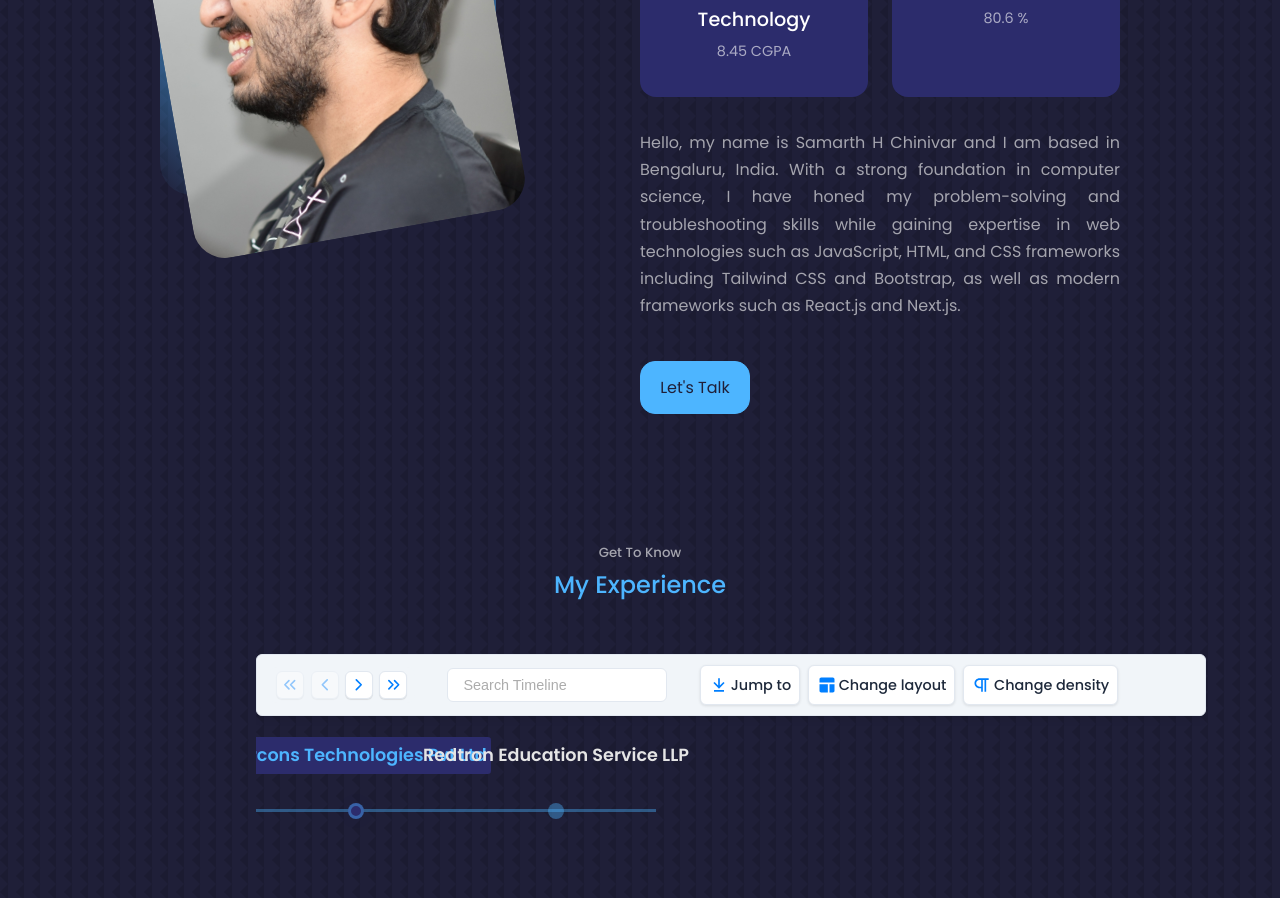
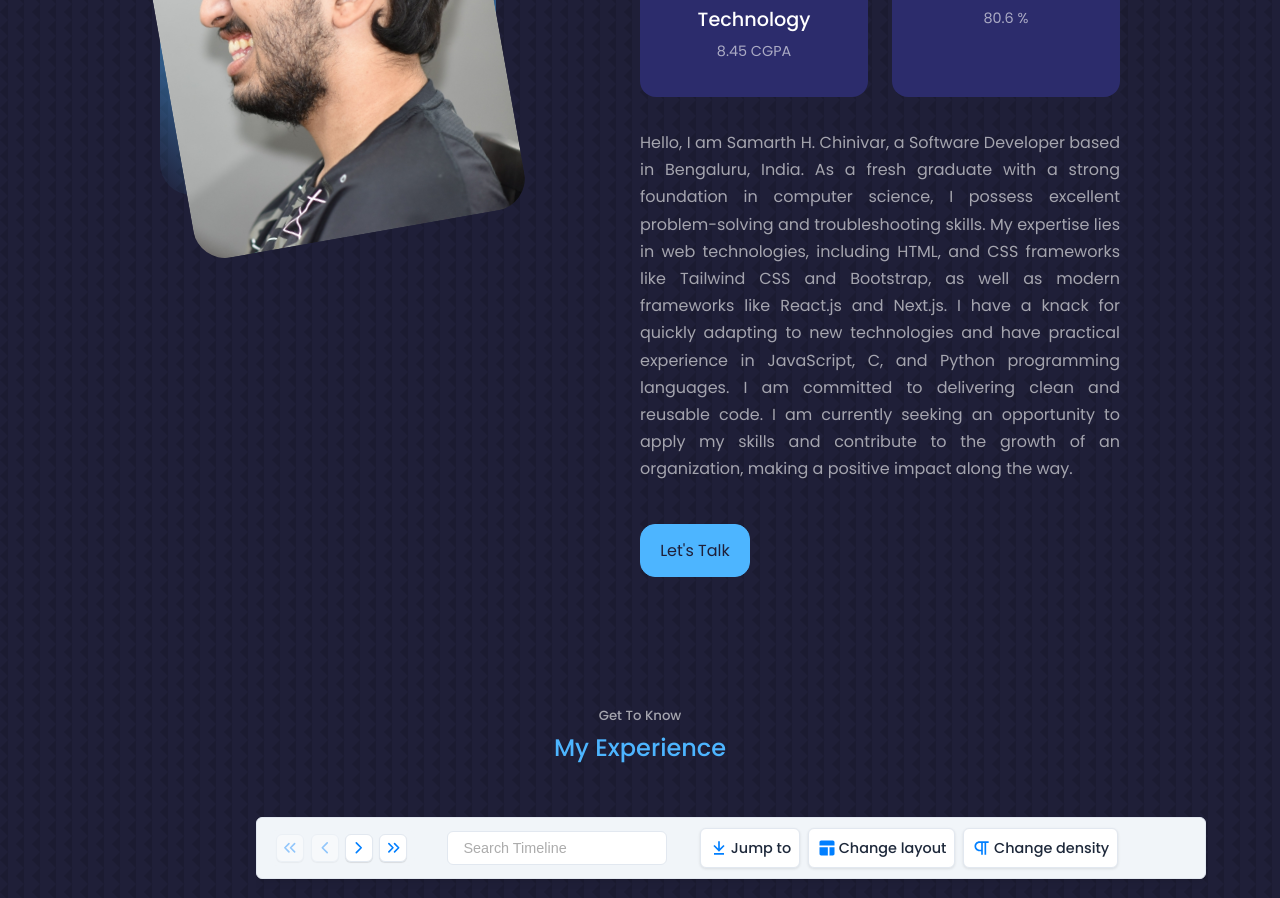
Before and after one commit to SamarthHChinivar/portfolio-website, a React (Create React App) app: page / in a window 1280 px wide. Shown: the part 1180-2078 px from the top of the page. Built offline with nearby package versions, Linux system fonts and the light colour scheme; a web font is replaced by a local one.

Commit message:
documentation updates

```diff
--- a/src/components/about/About.jsx
+++ b/src/components/about/About.jsx
@@ -31,7 +31,7 @@ const About = () => {
             </article>
           </div>
 
-          <p>Hello, my name is <span>Samarth H Chinivar</span> and I am based in Bengaluru, India. With a strong foundation in computer science, I have honed my problem-solving and troubleshooting skills while gaining expertise in web technologies such as JavaScript, HTML, and CSS frameworks including Tailwind CSS and Bootstrap, as well as modern frameworks such as React.js and Next.js.</p>
+          <p>Hello, I am <span>Samarth H. Chinivar</span>, a <span>Software Developer</span> based in Bengaluru, India. As a <span>fresh graduate</span> with a strong foundation in computer science, I possess excellent problem-solving and troubleshooting skills. My expertise lies in web technologies, including HTML, and CSS frameworks like Tailwind CSS and Bootstrap, as well as modern frameworks like <span>React.js</span> and <span>Next.js</span>. I have a knack for quickly adapting to new technologies and have practical experience in JavaScript, C, and Python programming languages. I am committed to delivering clean and reusable code. I am currently seeking an opportunity to apply my skills and contribute to the growth of an organization, making a <span>positive impact</span> along the way.</p>
 
           <a href="#contact" className='btn btn-primary'>Let's Talk</a>
 
```
Also changed, not shown: 1 other file (tests, documents, lock files or other folders).
